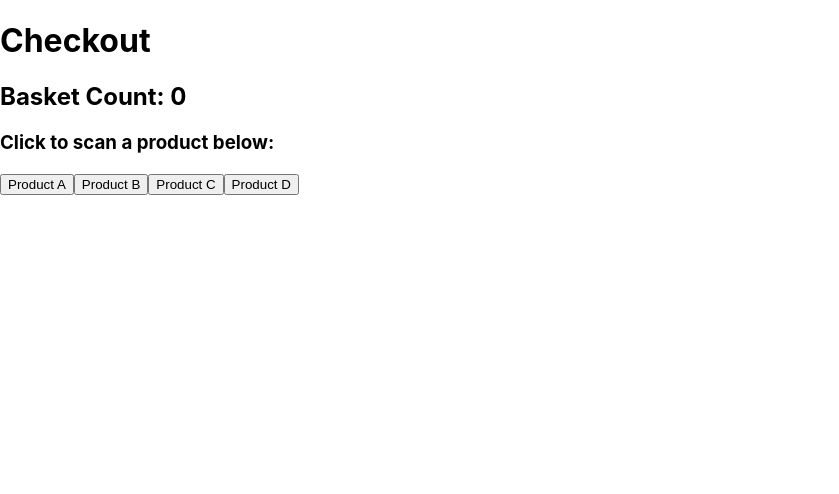
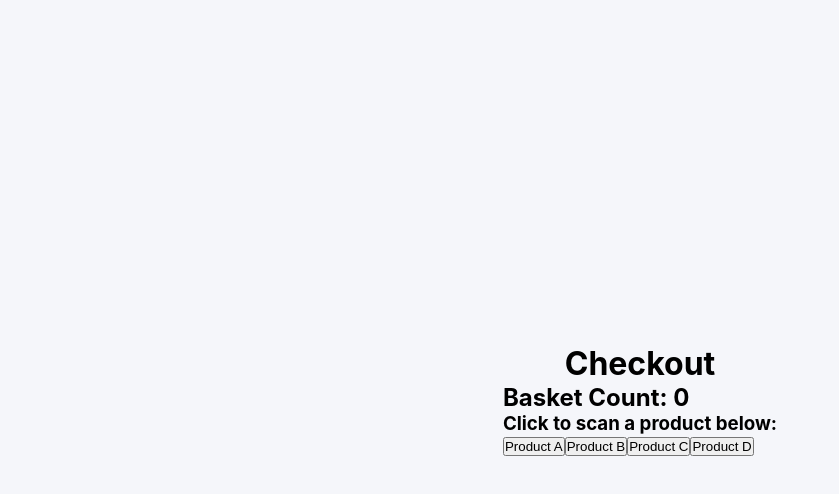
Before and after one commit to jamalhck/Checkout, a React (Create React App) app: page / in a window 1280 px wide. Shown: the top 494 px of the page, without its empty margins (0-839 px from the left). Built offline with nearby package versions, Linux system fonts and the light colour scheme.

Commit message:
Added Styles.css file in Frontend folder, imported it in App.js

```diff
--- a/src/App.js
+++ b/src/App.js
@@ -1,6 +1,7 @@
 // src/App.js
 import React from 'react';
 import Basket from './Frontend\\Basket';
+import './Frontend\\Styles.css';
 
 function App() {
   return (
--- /dev/null
+++ b/src/Frontend/Styles.css
@@ -0,0 +1,14 @@
+* {
+    margin: 0;
+    padding: 0;
+    box-sizing: border-box;
+}
+
+.App {
+    display: flex;
+    flex-direction: column;
+    align-items: center;
+    justify-content: center;
+    min-height: 100vh;
+    background-color: #f5f6fa;
+}
```
